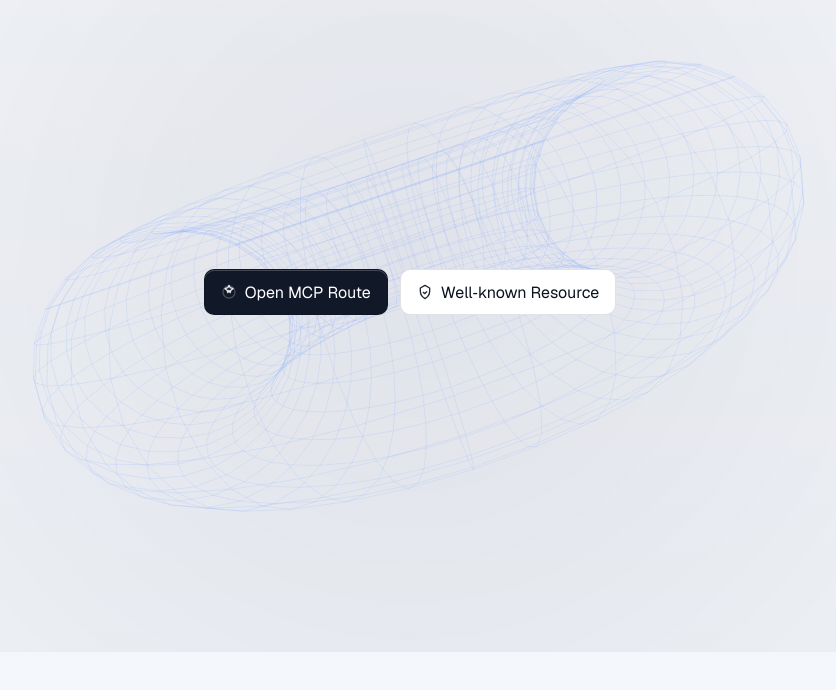
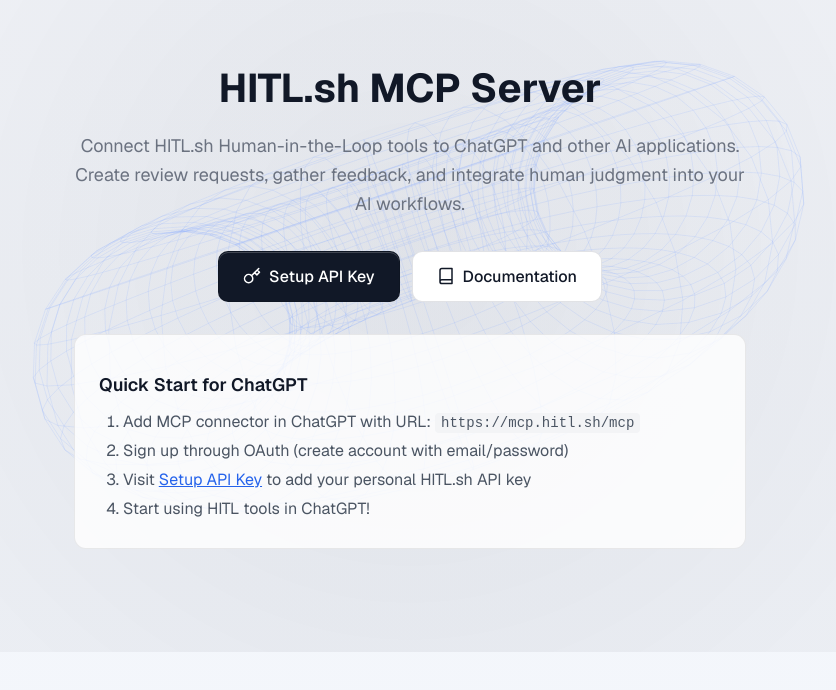
Before and after one commit to hitl-sh/mcp.hitl.sh, a Next.js app: page / in a window 1280 px wide. Shown: the part 148-838 px from the top of the page, without its empty margins (230-1066 px from the left). Built offline with nearby package versions, Linux system fonts and the light colour scheme.

Commit message:
added changes to request for api key

```diff
--- a/app/mcp/route.ts
+++ b/app/mcp/route.ts
@@ -230,27 +230,37 @@
 
 async function createClient(extra?: ToolExtra) {
   // Try to get HITL API key from user's OAuth claims first (per-user key)
-  // Fall back to environment variable (shared key)
   // Check both namespaced and non-namespaced claims
   let hitlApiKey =
     (extra?.authInfo?.claims?.['https://mcp.hitl.sh/hitl_api_key'] as string | undefined) ||
     (extra?.authInfo?.claims?.hitl_api_key as string | undefined);
 
   if (!hitlApiKey) {
-    // Fall back to shared API key from environment
+    // No personal key - check for shared fallback
     hitlApiKey = process.env.HITL_API_KEY;
-  }
 
-  if (!hitlApiKey) {
-    throw new Error(
-      "HITL API key not found. Either set HITL_API_KEY environment variable " +
-      "or include 'hitl_api_key' in your OAuth token claims."
-    );
+    if (!hitlApiKey) {
+      // NO KEY AT ALL - show helpful error with setup instructions
+      throw new Error(
+        "⚠️ HITL API Key Required\n\n" +
+        "Please add your HITL.sh API key to use this service:\n\n" +
+        "1. Visit: https://mcp.hitl.sh/setup-api-key\n" +
+        "2. Log in with your ChatGPT credentials\n" +
+        "3. Enter your HITL API key\n" +
+        "4. Reconnect in ChatGPT\n\n" +
+        "Get your API key at: https://hitl.sh/dashboard"
+      );
+    }
+
+    // Using shared fallback key
+    console.log("Using shared HITL_API_KEY from environment (user has no personal key)");
+  } else {
+    // Using user's personal key
+    console.log("Using user's personal HITL API key from OAuth claims");
   }
 
   return {
     client: createHitlClient(hitlApiKey, { userAgent: USER_AGENT }),
-    // OAuth auth info is available in extra.context.authInfo if needed
     authInfo: extra?.authInfo,
   };
 }
--- a/app/page.tsx
+++ b/app/page.tsx
@@ -164,56 +164,124 @@
       <WireframeOrb />
       <div
         style={{
-          display: 'flex',
-          justifyContent: 'center',
-          gap: '0.75rem',
-          marginTop: 0,
-          flexWrap: 'wrap',
+          maxWidth: '42rem',
+          textAlign: 'center',
           position: 'relative',
           zIndex: 2,
         }}
       >
+        <h1
+          style={{
+            fontSize: '2.5rem',
+            fontWeight: 700,
+            marginBottom: '1rem',
+            color: '#111827',
+          }}
+        >
+          HITL.sh MCP Server
+        </h1>
+        <p
+          style={{
+            fontSize: '1.125rem',
+            color: '#6b7280',
+            marginBottom: '2rem',
+            lineHeight: 1.6,
+          }}
+        >
+          Connect HITL.sh Human-in-the-Loop tools to ChatGPT and other AI applications.
+          Create review requests, gather feedback, and integrate human judgment into your AI workflows.
+        </p>
+
+        <div
+          style={{
+            display: 'flex',
+            justifyContent: 'center',
+            gap: '0.75rem',
+            flexWrap: 'wrap',
+            marginBottom: '2rem',
+          }}
+        >
           <Link
-          href="/mcp"
+            href="/setup-api-key"
             style={{
               display: 'inline-flex',
               alignItems: 'center',
               justifyContent: 'center',
-            padding: '0.7rem 1rem',
+              padding: '0.875rem 1.5rem',
               borderRadius: 10,
               background: '#111827',
               color: '#ffffff',
               border: '1px solid rgba(0,0,0,0.1)',
               boxShadow: '0 1px 0 rgba(255,255,255,0.2) inset',
               textDecoration: 'none',
+              fontSize: '1rem',
+              fontWeight: 500,
             }}
           >
-          <svg aria-hidden="true" width="16" height="16" viewBox="0 0 24 24" fill="none" stroke="currentColor" strokeWidth="2" strokeLinecap="round" strokeLinejoin="round" style={{ marginRight: 8, opacity: 0.9 }}>
-            <path d="M12 2l1.8 3.6L18 7l-3.2 2.4L13.8 13 12 9.6 10.2 13l-1-3.6L6 7l4.2-1.4L12 2z"/>
-            <circle cx="12" cy="12" r="9" style={{ opacity: 0.25 }}></circle>
+            <svg aria-hidden="true" width="18" height="18" viewBox="0 0 24 24" fill="none" stroke="currentColor" strokeWidth="2" strokeLinecap="round" strokeLinejoin="round" style={{ marginRight: 8 }}>
+              <path d="M21 2l-2 2m-7.61 7.61a5.5 5.5 0 1 1-7.778 7.778 5.5 5.5 0 0 1 7.777-7.777zm0 0L15.5 7.5m0 0l3 3L22 7l-3-3m-3.5 3.5L19 4"></path>
             </svg>
-          <span>Open MCP Route</span>
+            <span>Setup API Key</span>
           </Link>
-        <Link
-          href="/.well-known/oauth-protected-resource"
+          <a
+            href="https://github.com/your-repo/mcp-hitl"
+            target="_blank"
+            rel="noopener noreferrer"
             style={{
               display: 'inline-flex',
               alignItems: 'center',
               justifyContent: 'center',
-            padding: '0.7rem 1rem',
+              padding: '0.875rem 1.5rem',
               borderRadius: 10,
               background: 'white',
-            color: '#0b1220',
+              color: '#111827',
               border: '1px solid rgba(12,20,40,0.12)',
               textDecoration: 'none',
+              fontSize: '1rem',
+              fontWeight: 500,
             }}
           >
-          <svg aria-hidden="true" width="16" height="16" viewBox="0 0 24 24" fill="none" stroke="currentColor" strokeWidth="2" strokeLinecap="round" strokeLinejoin="round" style={{ marginRight: 8, opacity: 0.9 }}>
-            <path d="M12 2l7 4v5c0 5-3.5 9-7 11-3.5-2-7-6-7-11V6l7-4z"></path>
-            <path d="M9.5 12.5l2 2 3-3"></path>
+            <svg aria-hidden="true" width="18" height="18" viewBox="0 0 24 24" fill="none" stroke="currentColor" strokeWidth="2" strokeLinecap="round" strokeLinejoin="round" style={{ marginRight: 8 }}>
+              <path d="M4 19.5v-15A2.5 2.5 0 0 1 6.5 2H20v20H6.5a2.5 2.5 0 0 1 0-5H20"></path>
             </svg>
-          <span>Well‑known Resource</span>
-        </Link>
+            <span>Documentation</span>
+          </a>
+        </div>
+
+        <div
+          style={{
+            background: 'rgba(255,255,255,0.8)',
+            border: '1px solid rgba(0,0,0,0.08)',
+            borderRadius: 12,
+            padding: '1.5rem',
+            textAlign: 'left',
+          }}
+        >
+          <h2
+            style={{
+              fontSize: '1.125rem',
+              fontWeight: 600,
+              marginBottom: '0.75rem',
+              color: '#111827',
+            }}
+          >
+            Quick Start for ChatGPT
+          </h2>
+          <ol
+            style={{
+              listStyle: 'decimal',
+              paddingLeft: '1.5rem',
+              margin: 0,
+              color: '#4b5563',
+              lineHeight: 1.8,
+            }}
+          >
+            <li>Add MCP connector in ChatGPT with URL: <code style={{ background: '#f3f4f6', padding: '0.125rem 0.375rem', borderRadius: 4, fontSize: '0.875rem' }}>https://mcp.hitl.sh/mcp</code></li>
+            <li>Sign up through OAuth (create account with email/password)</li>
+            <li>Visit <Link href="/setup-api-key" style={{ color: '#2563eb', textDecoration: 'underline' }}>Setup API Key</Link> to add your personal HITL.sh API key</li>
+            <li>Start using HITL tools in ChatGPT!</li>
+          </ol>
+        </div>
       </div>
     </main>
   );
```
Also changed, not shown: app/setup-api-key/page.tsx (+144 -14 lines), 1 other file (tests, documents, lock files or other folders). Lines whose indentation alone changed are shown as unchanged.
